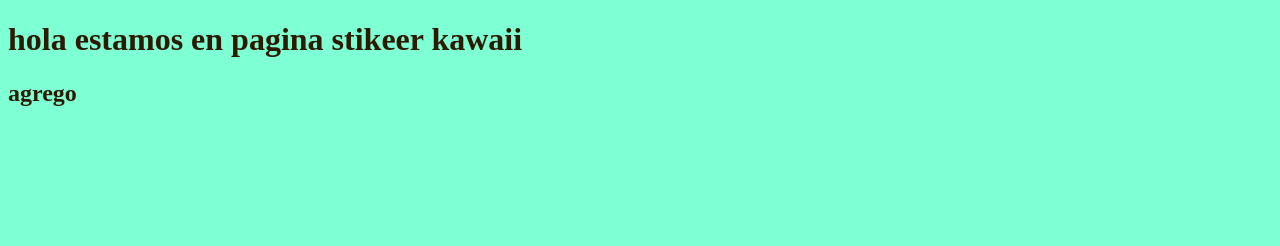
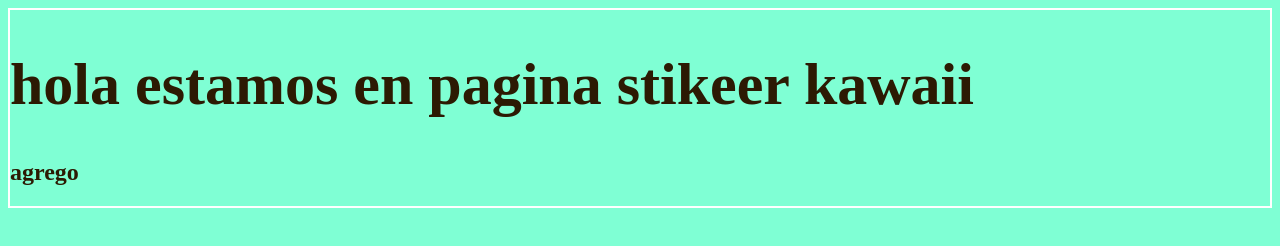
Before and after one commit to NoemiAmurrio/stikers-kawaii, a plain HTML site: page index.html in a window 1280 px wide. Drawn offline with Linux system fonts and the light colour scheme.

Commit message:
agruegue

```diff
--- a/style.css
+++ b/style.css
@@ -1,4 +1,8 @@
 body{
     color: rgb(44, 26, 3);
     background-color: aquamarine;
+    border: 2px solid white;
 }
+h1{
+    font-size: 60px;
+}
```
